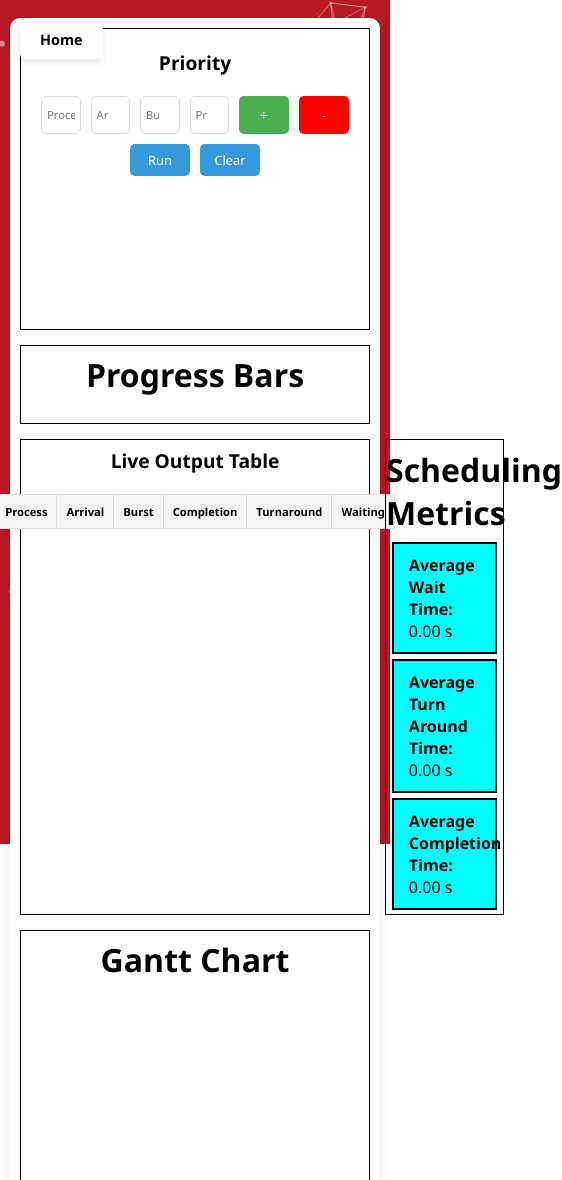
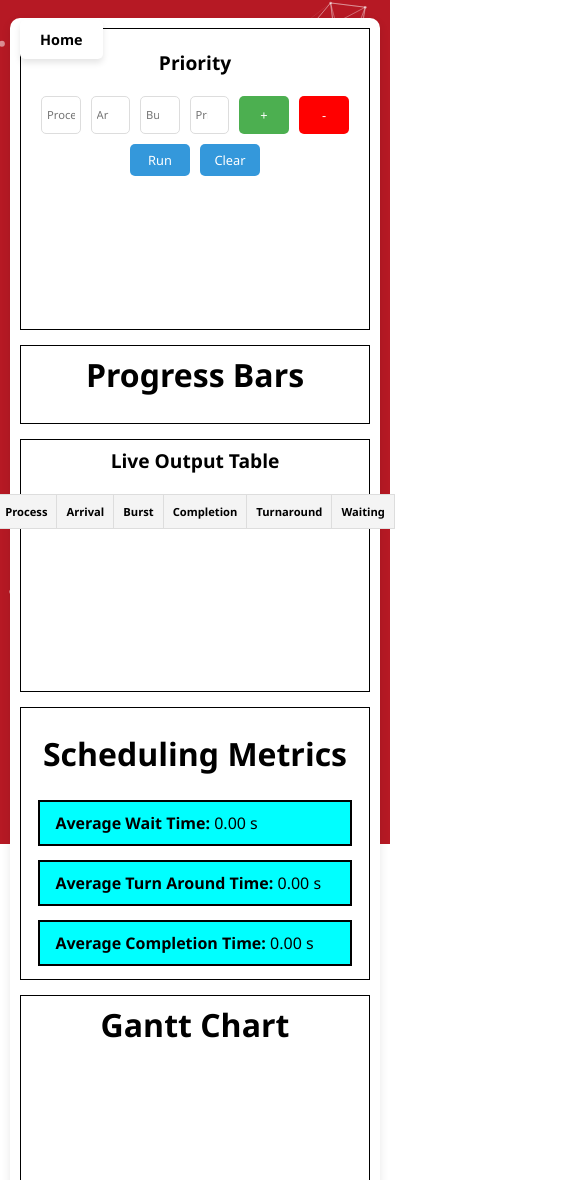
Before and after one commit to ackshayakeerthig/CPU-Scheduling-Algorithms-Visualisation-Website, a React (Vite) app in the folder frontend/: page /Priority in a window 390 px wide. Shown: the top 1180 px of the page, 562 px wide, since content can reach past the window. Built offline with nearby package versions, Linux system fonts and the light colour scheme.

Commit message:
testing test

```diff
--- a/frontend/src/components/OutputCard/OutputCard.css
+++ b/frontend/src/components/OutputCard/OutputCard.css
@@ -129,6 +129,14 @@ h1 {
   .output-table-title{
     font-size: 1.2rem;
   }
+
+  .output-table-secheduling-metrics{
+    flex-direction: column;
+  }
+
+  .scheduling-metrics-section{
+    width: 100%;
+  }
 }
 
 @media (max-width: 368px) {
@@ -145,4 +153,5 @@ h1 {
     padding: 5px;
     font-size: 0.5rem;
   }
+
 }
```
Also changed, not shown: 1 other file (tests, documents, lock files or other folders).
